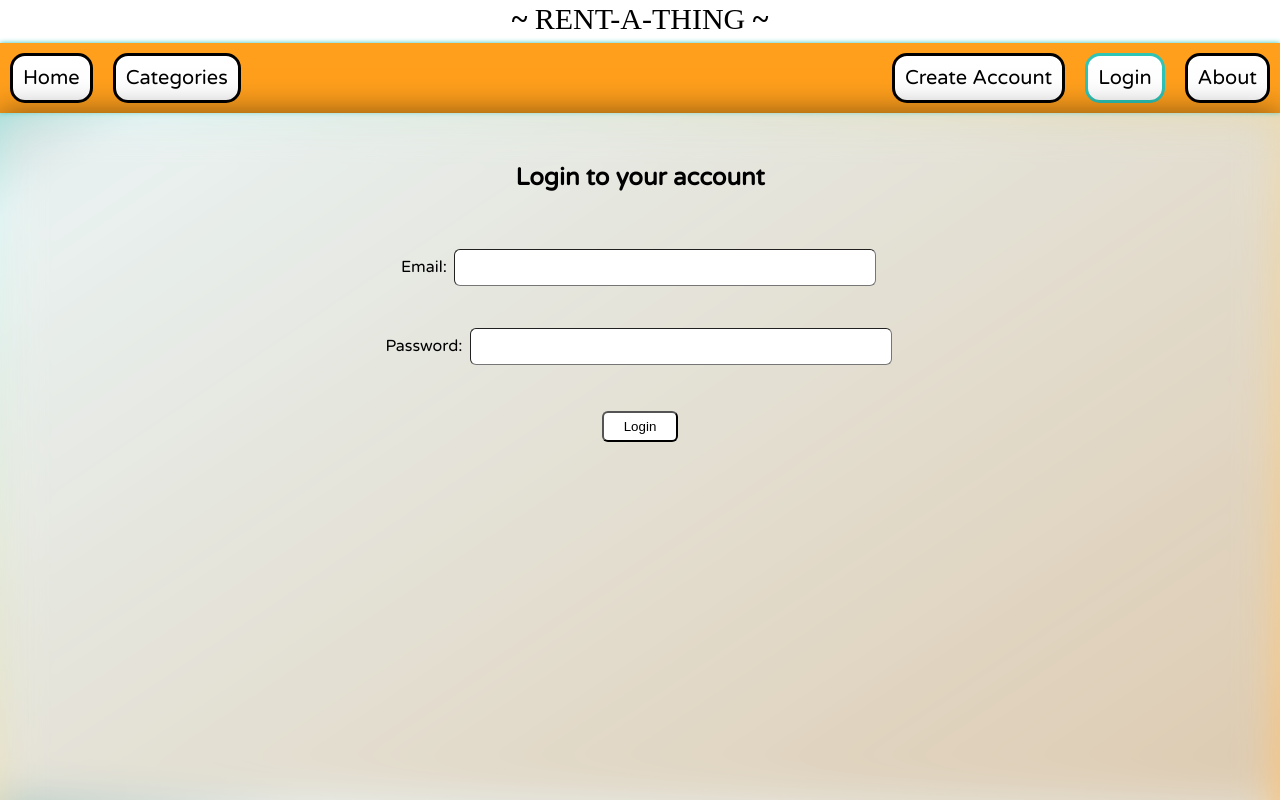
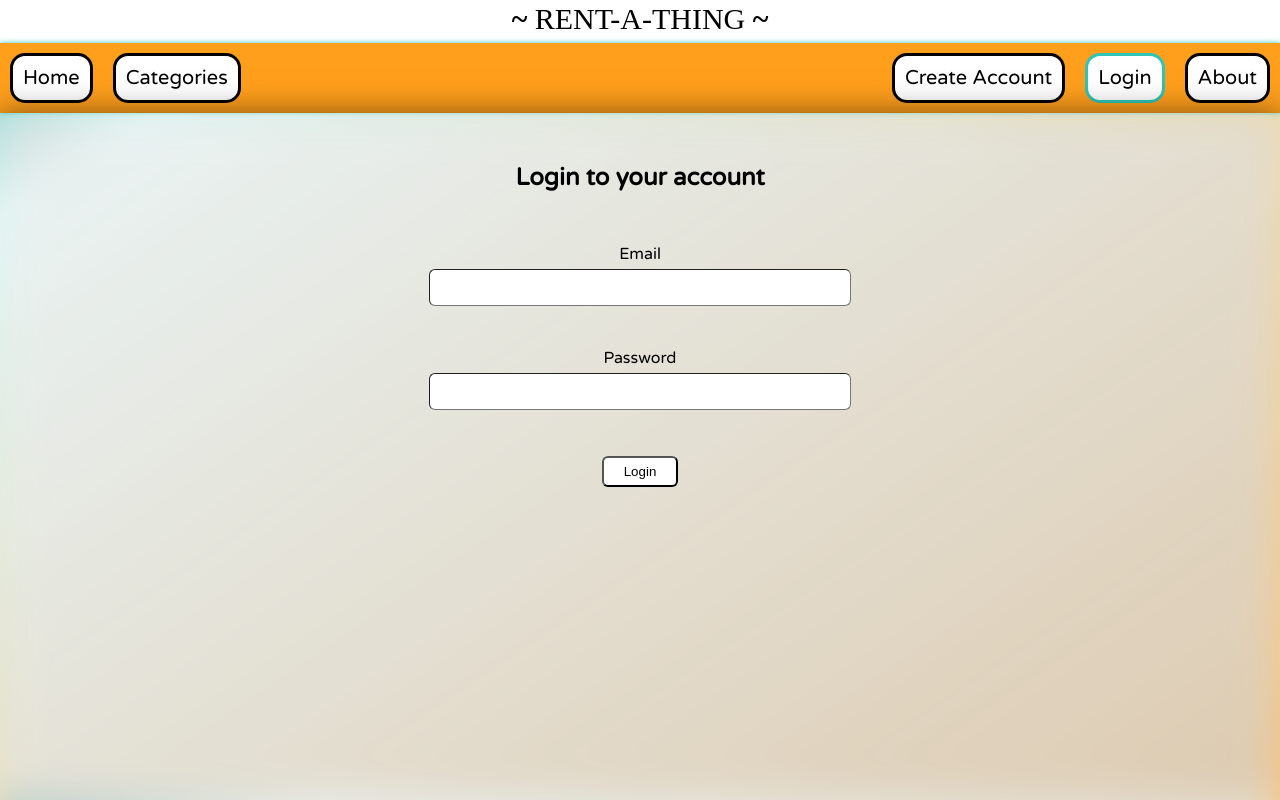
Before and after one commit to darshanbala/rent-a-thing, a React (Create React App) app in the folder FrontEnd/web-app/: page /login in a window 1280 px wide. Shown: the top 800 px of the page. Built offline with nearby package versions, Linux system fonts and the light colour scheme; no server answers; a web font is replaced by a local one.

Commit message:
Create account and login page consistent with post tool item page

```diff
--- a/FrontEnd/web-app/src/components/user/CreateAccount.js
+++ b/FrontEnd/web-app/src/components/user/CreateAccount.js
@@ -382,7 +382,7 @@ class CreateAccount extends Component {
 
 
   render() {
-    const { successfullySubmitted, validEmail, validationMessage, valid_new_user, first_name, last_name, email, password1, password2, DoB, phone_number, address_1, address_2, city, postcode, cityOptions, hasChosenCountry, cityName } = this.state
+    const { successfullySubmitted, validEmail, validationMessage, valid_new_user, first_name, last_name, email, password1, password2, DoB, phone_number, address_1, address_2, city, postcode, cityOptions, hasChosenCountry, img_url } = this.state
     //console.log("CITIES:");
     //console.log(cityOptions);
     if (successfullySubmitted) {
@@ -391,24 +391,24 @@ class CreateAccount extends Component {
 
     if (!valid_new_user) {
       return (
-        <section>
+       <>
           <h1 className="centered">Create an account</h1>
 
-          <div className="CreateAccount-container">
+
 
             <form className="SubmissionForm SubmissionFormCreateAccount">
               <section>
-                <label htmlFor="email" value="Email address: " >Email address: </label>
+                <label>Email address</label>
                 <input type="text" name="email" id="email" value={email} onKeyDown={(e) => this.handleKeyDown(e)} onChange={(e) => this.updateInfo(e)} />
                 {!validEmail && <p className="error errorCreateAccount" >Email address is unavailable</p>}
               </section>
               <section>
-                <label htmlFor="password1" value="Password: " >Password: </label>
+                <label>Password</label>
                 <input type="password" name="password1" id="password1" value={password1} onChange={(e) => this.updateInfo(e)} />
                 <div>{this.validateLive(password1)}</div>
               </section>
               <section>
-                <label htmlFor="password2" value="Re-enter password: " value={password2} >Re-enter password: </label>
+                <label>Re-enter password</label>
                 <input type="password" name="password2" id="password2" onChange={(e) => this.updateInfo(e)} />
                 <div>{this.validateLive(password2)}</div>
               </section>
@@ -418,8 +418,8 @@ class CreateAccount extends Component {
               </section>
             </form>
 
-          </div>
-        </section>
+
+        </>
       );
     }
     else {
@@ -432,7 +432,7 @@ class CreateAccount extends Component {
 
             <div className="CreateAccountImage-container">
               <label>Profile Picture</label>
-              <ImageUpload handleImgUrl={this.handleImgUrl} />
+              <ImageUpload img_url={img_url} handleImgUrl={this.handleImgUrl} />
             </div>
 
 
--- a/FrontEnd/web-app/src/components/user/Login.js
+++ b/FrontEnd/web-app/src/components/user/Login.js
@@ -99,7 +99,7 @@ class Login extends Component {
                 <h1 className="centered">Login to your account</h1>
                 <form className='SubmissionForm SubmissionFormLogin' onSubmit={(e) => this.handleSubmit(e)}>
                     <section>
-                        <label>Email: </label>
+                        <label>Email</label>
                             <input
                                 value={email}
                                 onChange={(e) => this.setState({ email: e.target.value })}
@@ -109,7 +109,7 @@ class Login extends Component {
                         {this.emailErrors() && <p className='error errorLogin'>{this.emailErrors()}</p>}
                     </section>
                     <section>
-                        <label>Password: </label>
+                        <label>Password</label>
                             <input
                                 value={password}
                                 onChange={(e) => this.setState({ password: e.target.value })}
--- a/FrontEnd/web-app/src/index.css
+++ b/FrontEnd/web-app/src/index.css
@@ -109,6 +109,11 @@
   align-self: center;
 }
 
+.PostItemsDetails-container,
+.CreateAccountDetails-container {
+  margin-left: 5em;
+}
+
 .CreateAccountImage-container {
   align-self: flex-start;
   margin-top: 2em;
@@ -120,6 +125,7 @@
   display: flex;
   flex-direction: column;
   align-items: center;
+  width: 25em;
 }
 
 .SubmissionForm section {
@@ -151,6 +157,7 @@
 }
 
 .SubmissionForm input[type=password] {
+  margin-top: 5px;
   width: 400px;
 }
 
@@ -384,7 +391,7 @@ input[type=number], textarea, select {
 
 input[type=date] {
   padding: 7px 7px 7px 7px;
-  margin: 0 3px 0px 3px;
+  margin: 5px 3px 0px 3px;
   border-radius: 6px;
   border-width: thin;
 }
```
Also changed, not shown: 2 other files (tests, documents, lock files or other folders).
